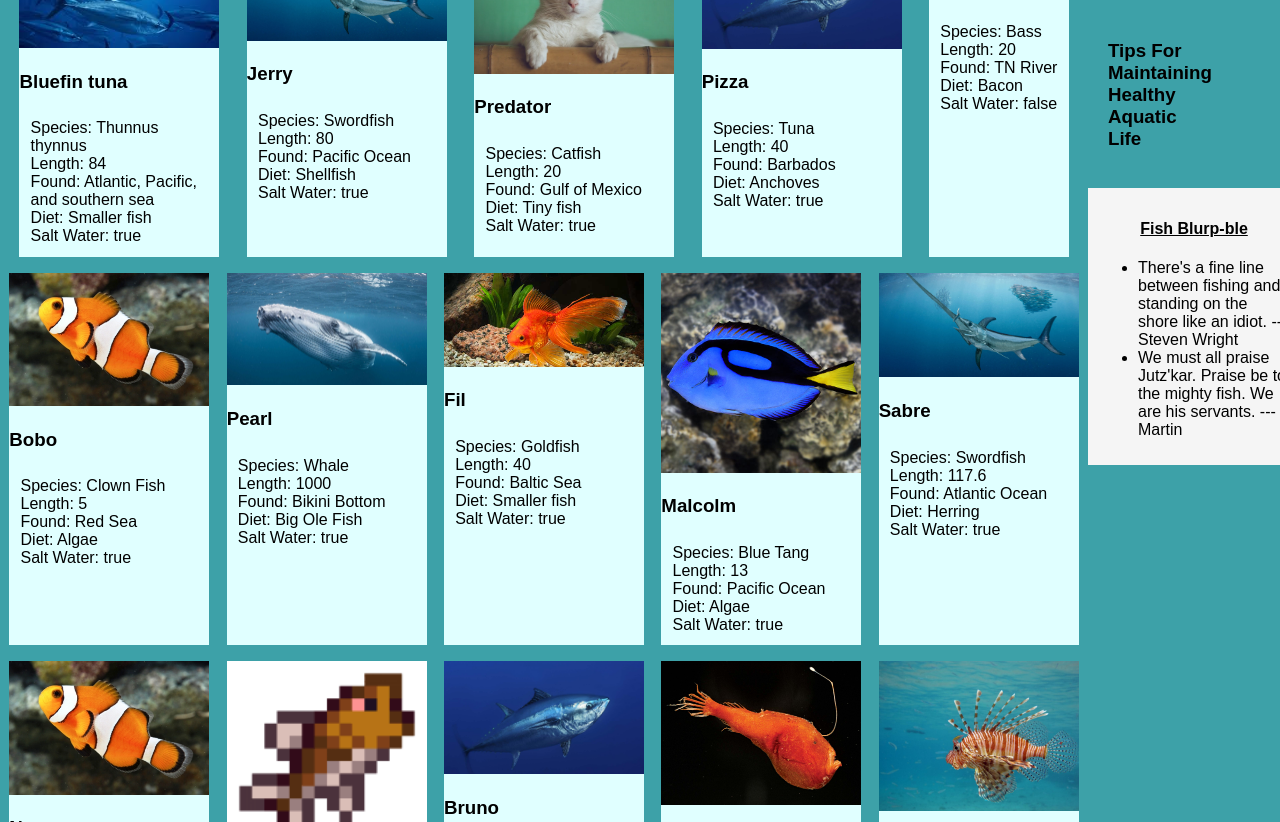
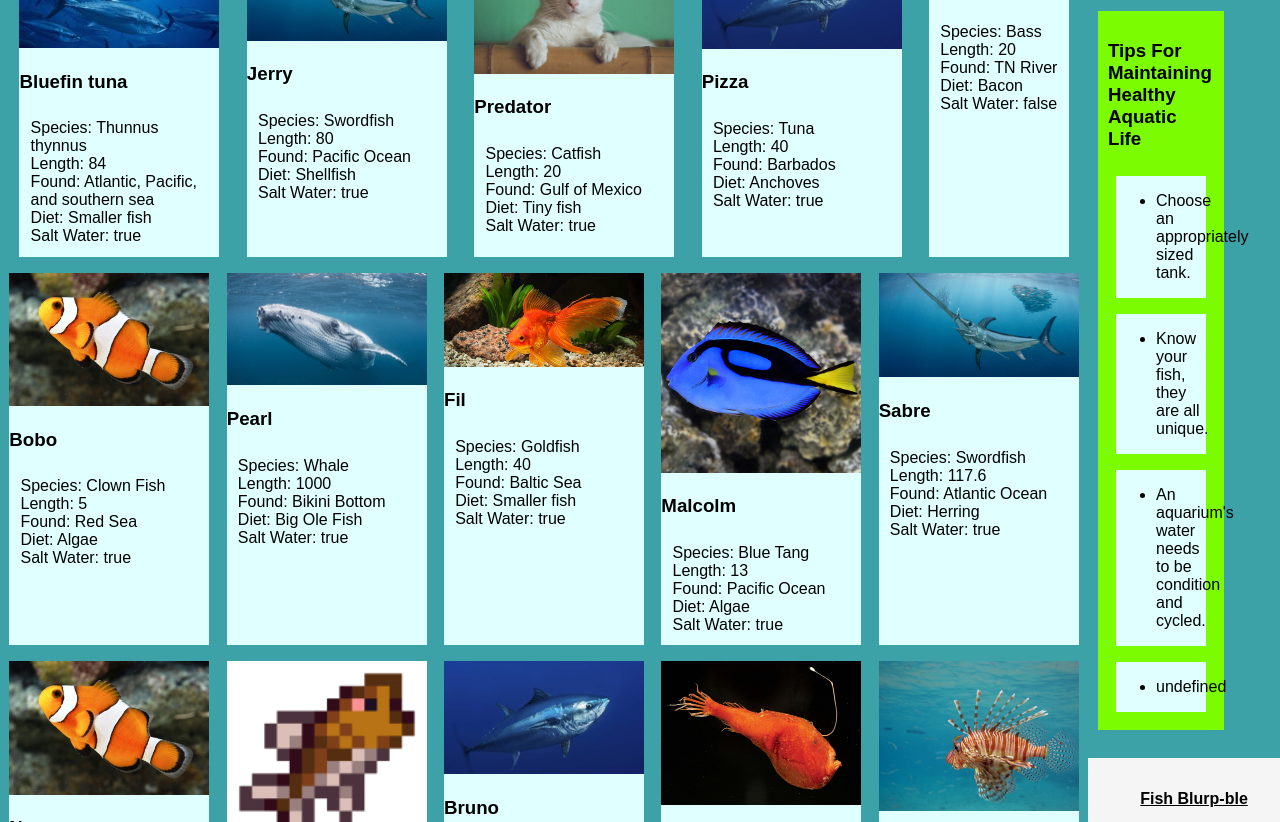
Before and after one commit to SidneyCrandall/Martins-Aquarium, a plain HTML site: page index.html in a window 1280 px wide. Shown: the part 1129-1951 px from the top of the page. Drawn offline with Linux system fonts and the light colour scheme.

Commit message:
added tips

```diff
--- a/MAstyles/main.css
+++ b/MAstyles/main.css
@@ -111,7 +111,6 @@ aside {
 	flex-flow: column wrap;
 	flex-direction:column;
 	align-content:stretch;
-
 }
 
 #tipsList {
@@ -122,12 +121,20 @@ aside {
 	align-content:stretch;
 }
 
+.tipList-card {
+	background-color: lightcyan;
+	margin: .5em;
+	max-width: 200px;
+}
+
 .asideClass {
    position: relative;
    width: 50%;
    padding: 10px;
    margin: 10px;
    float: right;
+   background-color: lawngreen;
+
 }
 
 h4 {
--- a/scripts/main.js
+++ b/scripts/main.js
@@ -1,5 +1,11 @@
 import {FishList} from "./Fish/FishList.js"
+
+FishList ();
+
 import { placesHL } from "./HL/HL-LIST.js";
 
-FishList ();
 placesHL();
+
+import { atipList } from "./tips/tipsList.js";
+
+atipList();
--- /dev/null
+++ b/scripts/tips/tips.js
@@ -0,0 +1,9 @@
+export const tipList = (tipListObj) => {
+    return(
+              `<div class="tipList-card">
+                <ul>
+                <li class="tipList-details"> ${tipListObj.Tip}</li>
+                </ul>
+            </div>`
+    )
+}
--- /dev/null
+++ b/scripts/tips/tipsData.js
@@ -0,0 +1,19 @@
+const tipsListCollection = [
+    {
+        Tip: "Choose an appropriately sized tank."
+
+    },
+    {
+        Tip: "Know your fish, they are all unique."
+    },
+    {
+        Tip: "An aquarium's water needs to be condition and cycled."
+    },
+    {
+        Tips: "Too many fish may cause overcrowding and harm your fish."
+    }
+];
+
+export const getTipsList = () => {
+    return tipsListCollection;
+};
--- /dev/null
+++ b/scripts/tips/tipsList.js
@@ -0,0 +1,33 @@
+import {tipList} from "./tips.js";
+import { getTipsList } from "./tipsData.js";
+
+
+
+    export const atipList = () =>{
+
+    const alltipsLocations = getTipsList();
+    const DOMLocation = document.querySelector("#tipsList");
+    let tipsHTMLRepresentations = "";
+
+
+
+    for (const onetipofMany of alltipsLocations){
+
+      tipsHTMLRepresentations += tipList(onetipofMany);
+        }
+     DOMLocation.innerHTML += tipsHTMLRepresentations;
+}
+
+
+/*const tipListContainer = document.querySelector("#tipsList");
+export const atipList = () =>{
+for (const tip of tipsListCollection) {
+    const tipsasHTML = `
+    <div>
+        <ul>
+            <li> ${tipListObj.tip}</li>
+        </ul>
+    </div>
+    `
+   tipListContainer.innerHTML=tipsasHTML
+}};*/
```
Also changed, not shown: scripts/Fish/FishData.js (+22 -14 lines).
